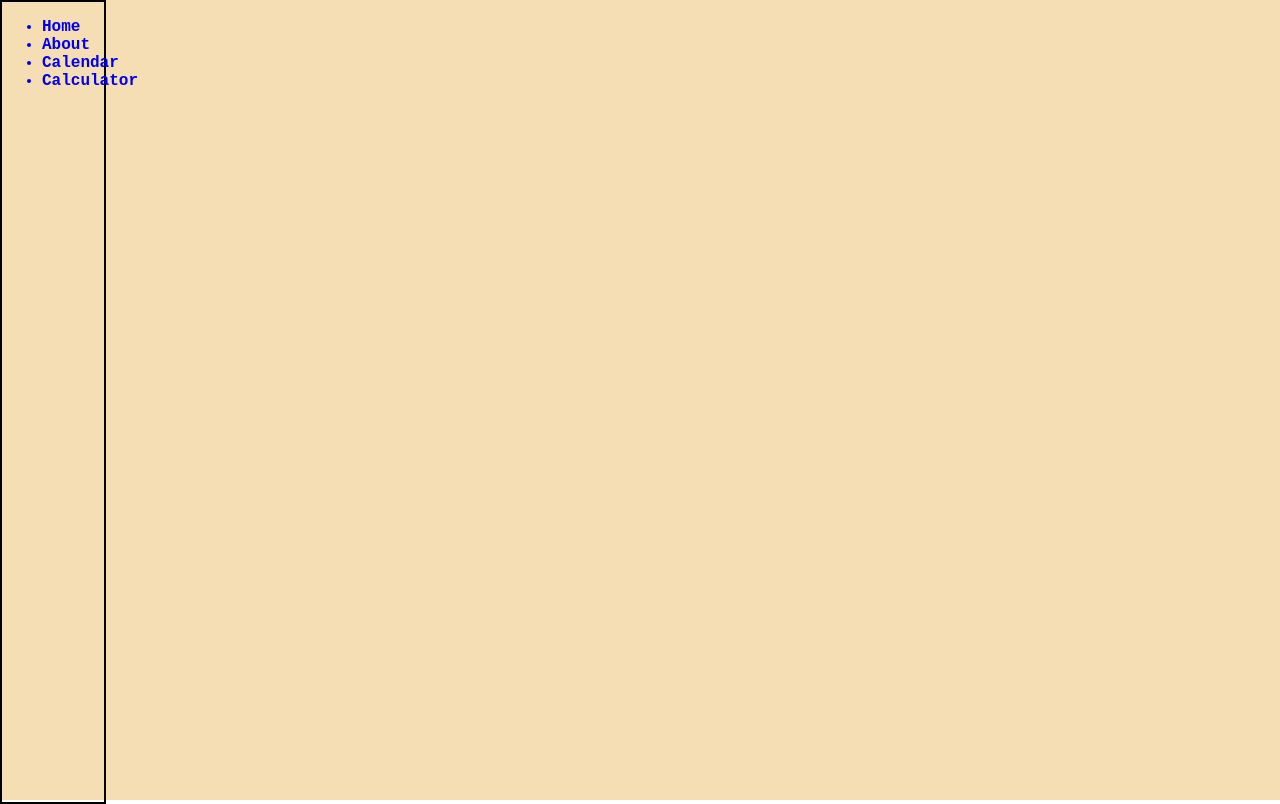
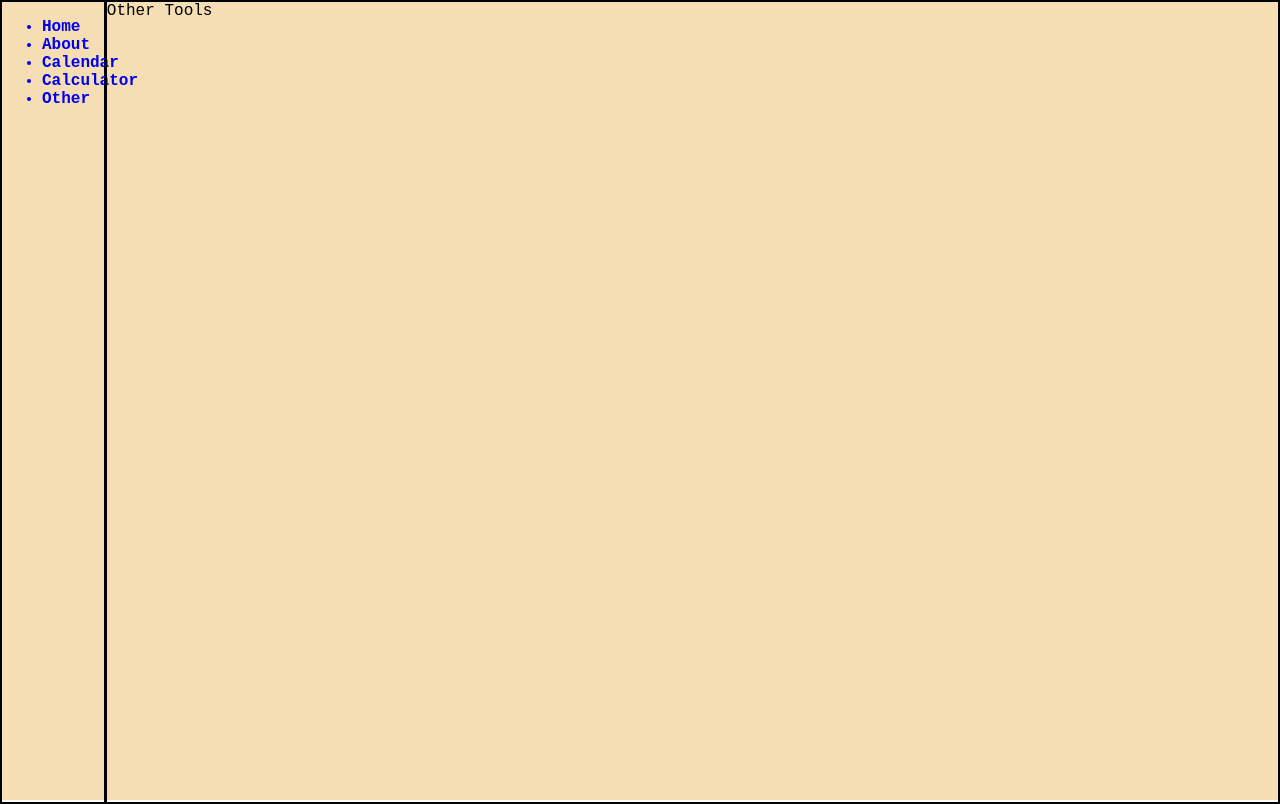
Before and after one commit to davecalderwood/Tools2, a React (Create React App) app: page /other in a window 1280 px wide. Built offline with nearby package versions, Linux system fonts and the light colour scheme.

Commit message:
Added another page

```diff
--- a/src/App.css
+++ b/src/App.css
@@ -234,7 +234,7 @@ button {
 	-webkit-transition: all 0.1s;
 }
 .action-button {
-	position: relative;
+  position: relative;
 	padding: 10px 40px;
   margin: 0px 10px 10px 0px;
 	border-radius: 10px;
--- a/src/App.js
+++ b/src/App.js
@@ -4,6 +4,7 @@ import Home from './pages/Home';
 import About from './pages/About';
 import Calendar from './pages/Calendar';
 import Calculator from './pages/Calculator';
+import Other from './pages/Other';
 import './App.css';
 
 
@@ -24,6 +25,7 @@ class App extends Component {
                 <a href="/about"><li>About</li></a>
                 <a href="/calendar"><li>Calendar</li></a>
                 <a href="/calculator"><li>Calculator</li></a>
+                <a href="/other"><li>Other</li></a>
               </ul>
             </div>
           </nav>
@@ -36,6 +38,7 @@ class App extends Component {
           <Route path="/about" component={About} />
           <Route path="/calendar" component={Calendar} />
           <Route path="/calculator" component={Calculator} />
+          <Route path="/other" component={Other} />
 
         </div>
       </div>
--- /dev/null
+++ b/src/pages/Other.js
@@ -0,0 +1,13 @@
+import React, { Component } from "react";
+
+export default class Other extends Component {
+    render(){
+    return (
+    <div className="component">
+        <div className="other">
+            Other Tools
+        </div>
+    </div>
+    )
+    }
+}
```
